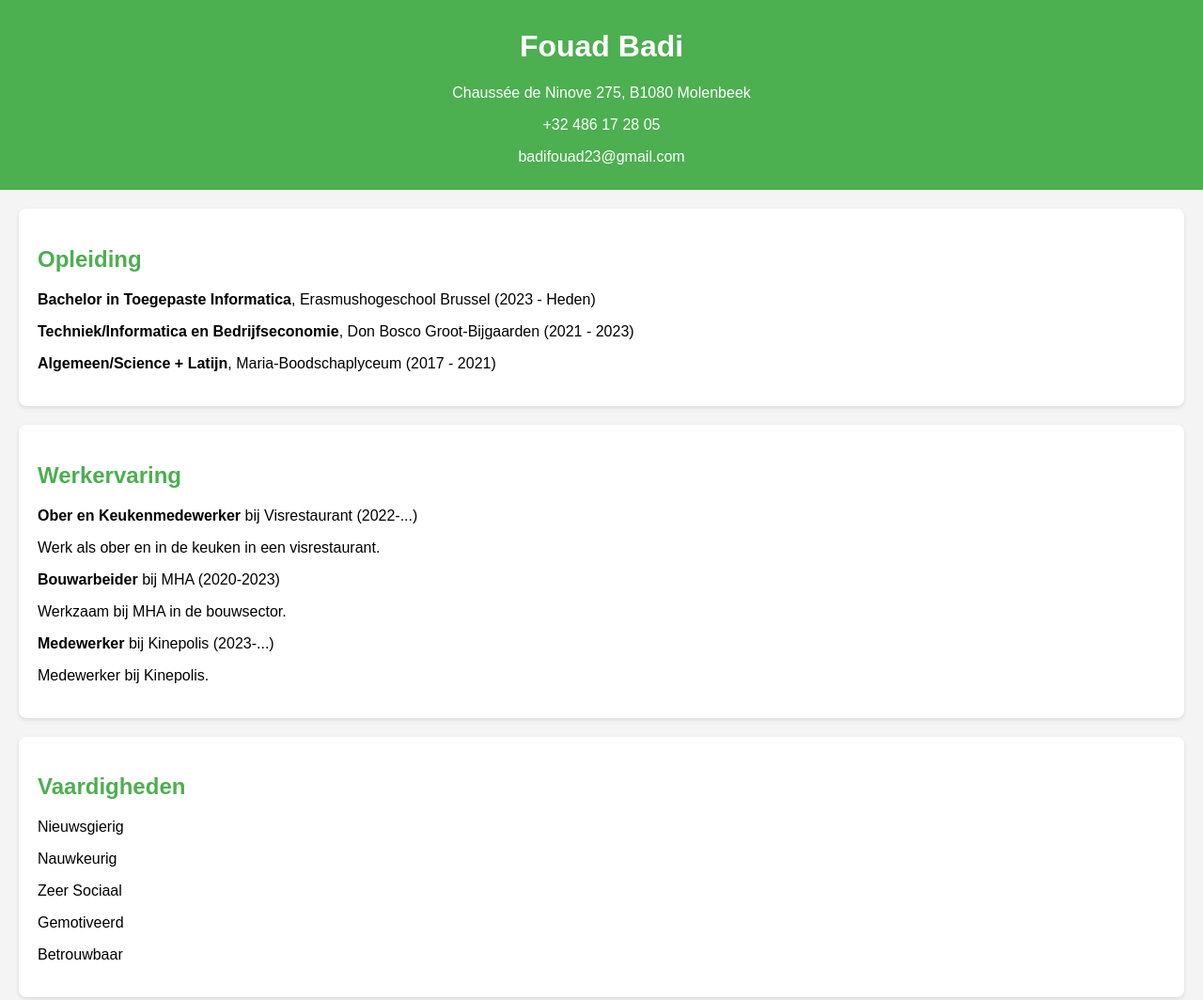
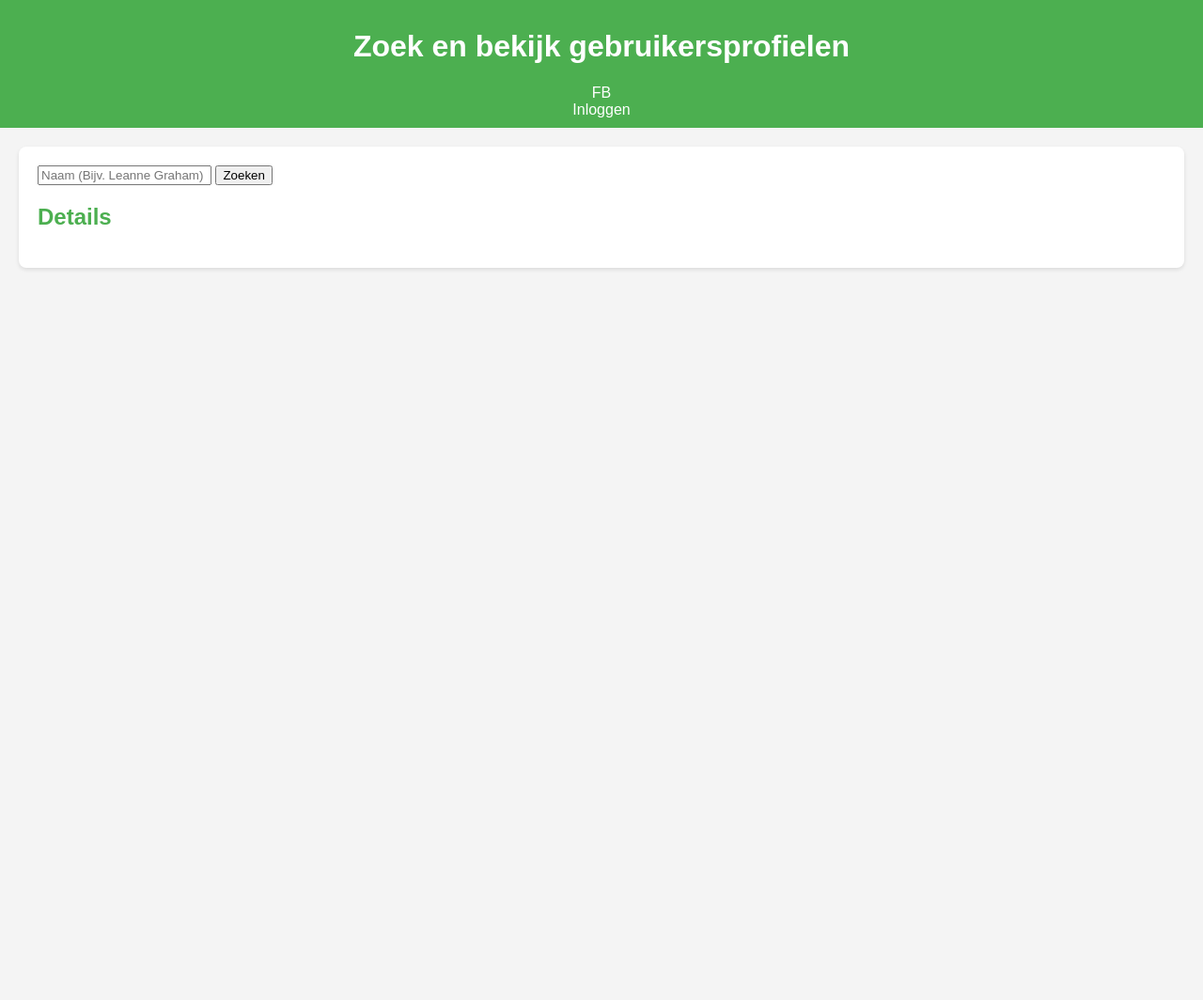
Before and after one commit to Fouad233/WA_Gebruikersprofiel_Zoekapplicatie_Fouad_Badi, a plain HTML site: page index.html in a window 1280 px wide. Shown: the top 1064 px of the page at 94% size. After the commit the page ends 800 px from the top, so only its background shows below. Drawn offline with Linux system fonts and the light colour scheme.

Commit message:
index.html hermaakt
een betere versie gemaakt van de index

```diff
--- a/index.html
+++ b/index.html
@@ -3,19 +3,29 @@
 <head>
     <meta charset="UTF-8">
     <meta name="viewport" content="width=device-width, initial-scale=1.0">
-    <title>Interactieve CV Website</title>
+    <title>Zoek Gebruikers</title>
     <link rel="stylesheet" href="styles.css">
 </head>
 <body>
     <header>
-        <h1 id="profiel-naam">Mijn Interactieve CV</h1>
-        <p id="profiel-adres"></p>
-        <p id="profiel-telefoon"></p>
-        <p id="profiel-email"></p>
+        <h1>Zoek en bekijk gebruikersprofielen</h1>
+        <div id="login-container">
+            <div id="login-logo" title="Klik om gegevens te bekijken">FB</div>
+            <span id="login-user">Inloggen</span>
+        </div>
     </header>
 
+    <section>
+        <form id="search-form">
+            <input type="text" id="search-name" placeholder="Naam (Bijv. Leanne Graham)" required>
+            <button type="button" id="search-button">Zoeken</button>
+        </form>
+        <div id="user-details">
+            <h2>Details</h2>
+            <div id="user-list"></div>
+        </div>
+    </section>
+
     <script src="scripts/fetchData.js"></script>
-    <script src="scripts/formValidation.js"></script>
-    <script src="scripts/localStorage.js"></script>
 </body>
 </html>
```
